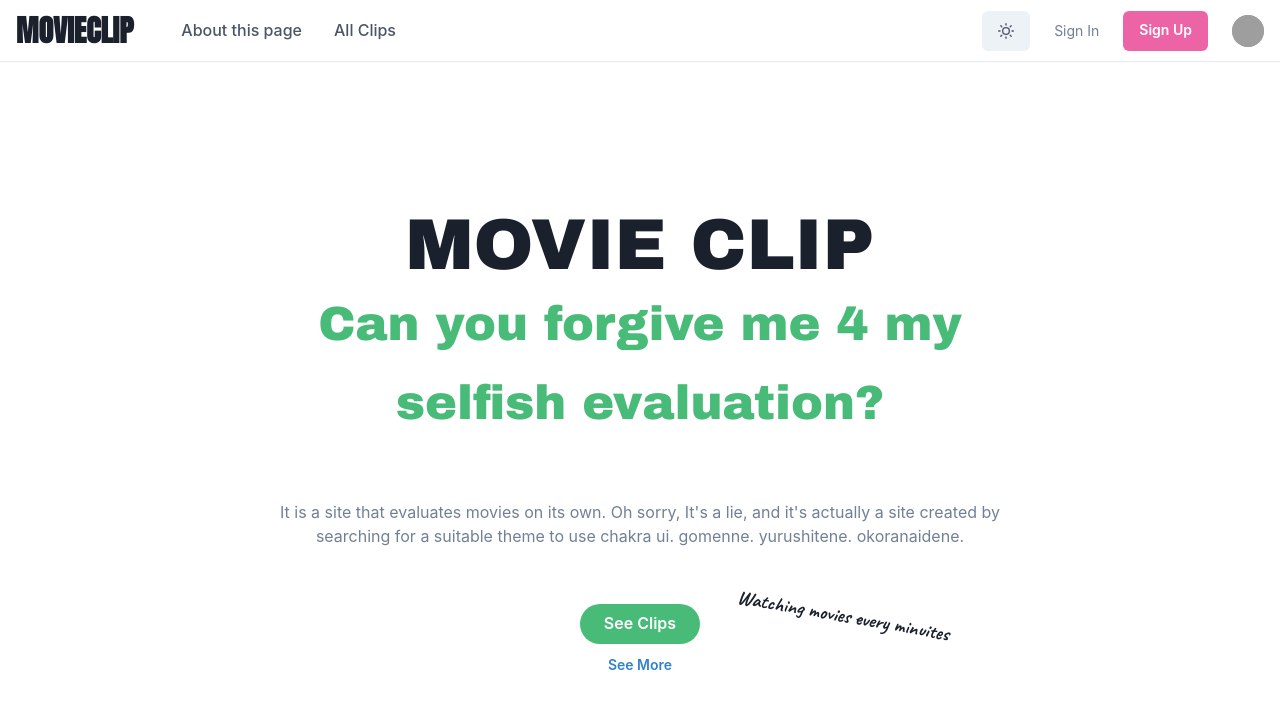
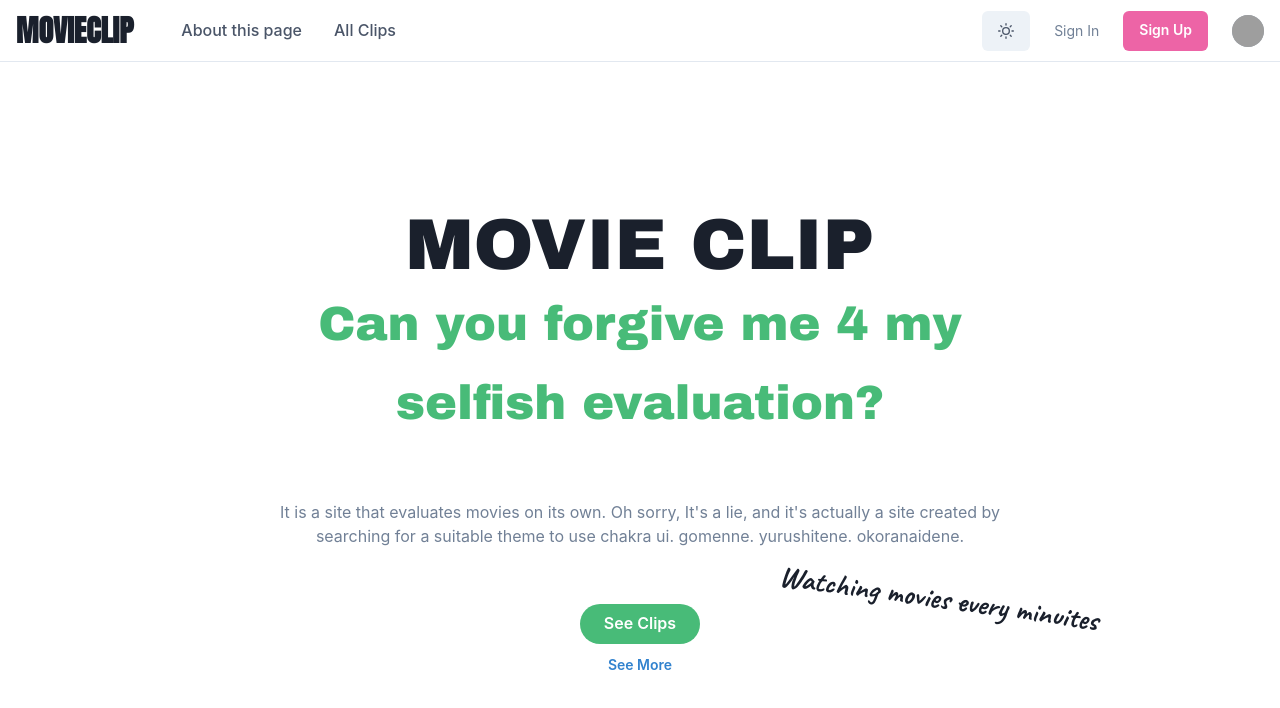
Before and after one commit to shuto-416/MovieClip, a Next.js app: page / in a window 1280 px wide. Shown: the top 708 px of the page. Built offline with nearby package versions, Linux system fonts and the light colour scheme; grey boxes are pictures that could not be loaded.

Commit message:
little change home

```diff
--- a/pages/index.tsx
+++ b/pages/index.tsx
@@ -56,12 +56,12 @@ const Home = () => {
               See More
             </Button>
             <Text
-                fontSize={'xl'}
+                fontSize={'3xl'}
                 fontFamily={'Caveat'}
                 position={'absolute'}
-                right={'-250px'}
-                top={'-15px'}
-                transform={'rotate(10deg)'}
+                right={'-400px'}
+                top={'-40px'}
+                transform={'rotate(8deg)'}
               >
                 Watching movies every minuites
               </Text>
```
